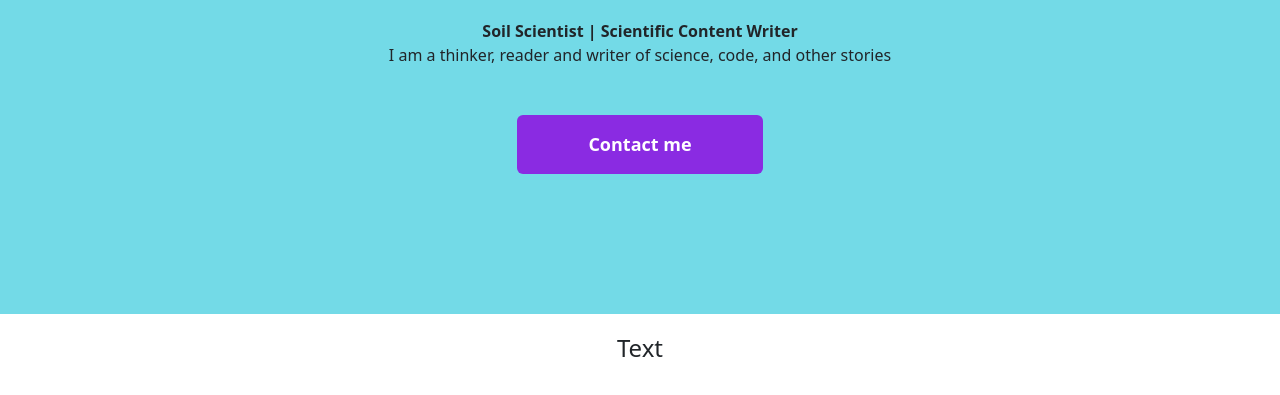
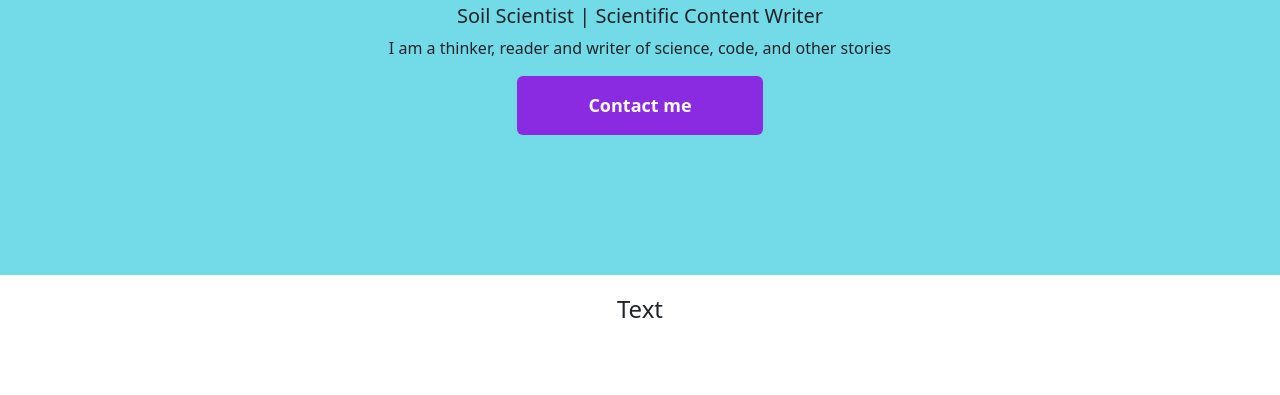
Before and after one commit to makhosazana-aghoghovwia/portfolio-project, a plain HTML site: page index.html in a window 1280 px wide. Shown: the part 305-700 px from the top of the page. Drawn offline with nearby package versions, Linux system fonts and the light colour scheme.

Commit message:
Improved hero section of homepage

```diff
--- a/index.html
+++ b/index.html
@@ -4,6 +4,8 @@
     <meta charset="UTF-8" />
     <meta http-equiv="X-UA-Compatible" content="IE=edge" />
     <meta name="viewport" content="width=device-width, initial-scale=1.0" />
+      <title>Makhosazana Aghoghovwia</title>
+
     <link
       href="https://cdn.jsdelivr.net/npm/bootstrap@5.3.0-alpha1/dist/css/bootstrap.min.css"
       rel="stylesheet"
@@ -17,7 +19,7 @@
       href="https://fonts.googleapis.com/css2?family=Nunito:wght@300;600&display=swap"
       rel="stylesheet"
     />
-    <title>Document</title>
+
   </head>
   <body>
     <nav class="navbar navbar-expand-lg bg-body-tertiary">
@@ -52,12 +54,11 @@
         </div>
       </div>
     </nav>
-    <div class="landing-page">
+    <div class="hero">
       <h2>Hi, I'm</h2>
       <h1>Makhosazana Aghoghovwia</h1>
-      <p class="text-centered mb-5">
-        <span>Soil Scientist | Scientific Content Writer </span>
-        <br />
+      <p class="text-centered mb-1">
+        <h5>Soil Scientist | Scientific Content Writer </h5>
         I am a thinker, reader and writer of science, code, and other stories
       </p>
       <a
--- a/styles.css
+++ b/styles.css
@@ -2,17 +2,21 @@
   --background-color: #73dae7;
   --font-family: "Nunito", sans-serif;
 }
+
 h1 {
   font-size: 36px;
   font-weight: 96px;
   padding: 15px;
 }
+h2 {
+  padding: 0;
+}
 h4 {
   padding: 20px;
   text-align: center;
 }
-span {
-  font-weight: bold;
+h5 {
+  margin-top: -15px;
 }
 
 .btn-main {
@@ -25,7 +29,7 @@ span {
   transition: all 250ms ease-in-out;
 }
 
-.landing-page {
+.hero {
   background-color: var(--background-color);
   text-align: center;
   padding: 140px 20px;
```
